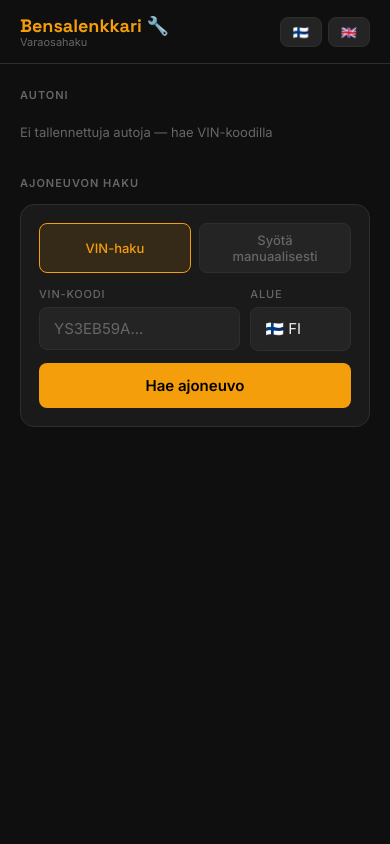
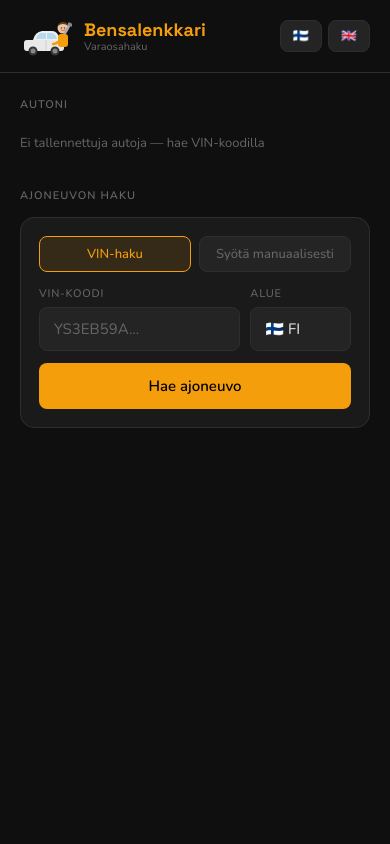
Before and after one commit to matiaskari04/bensalenkkari, a Flask app: page / in a window 390 px wide. Run offline with Flask 3, Linux system fonts and the light colour scheme.

Commit message:
Fix unresponsive UI (duplicate IDs), remove unnecessary emojis

```diff
--- a/templates/index.html
+++ b/templates/index.html
@@ -5,7 +5,7 @@
 <meta name="viewport" content="width=device-width, initial-scale=1.0, maximum-scale=1.0">
 <meta name="theme-color" content="#0f0f0f">
 <title>Bensalenkkari</title>
-<link href="https://fonts.googleapis.com/css2?family=Inter:wght@400;500;600;700&family=Space+Grotesk:wght@500;700&display=swap" rel="stylesheet">
+<link href="https://fonts.googleapis.com/css2?family=Nunito:wght@400;500;600;700;800&family=Space+Grotesk:wght@600;700&display=swap" rel="stylesheet">
 <style>
 :root {
   --bg:#0f0f0f; --surface:#1a1a1a; --surface2:#242424; --border:#2e2e2e;
@@ -15,8 +15,8 @@
   --r:14px; --rs:8px;
 }
 *,*::before,*::after{box-sizing:border-box;margin:0;padding:0}
-html{font-size:16px;-webkit-tap-highlight-color:transparent}
-body{background:var(--bg);color:var(--text);font-family:'Inter',system-ui,sans-serif;min-height:100dvh;overflow-x:hidden}
+html{font-size:16.5px;-webkit-tap-highlight-color:transparent}
+body{background:var(--bg);color:var(--text);font-family:'Nunito',system-ui,sans-serif;min-height:100dvh;overflow-x:hidden}
 a{color:var(--amber);text-decoration:none}
 button{cursor:pointer;border:none;background:none;font-family:inherit;color:inherit}
 input,select{font-family:inherit}
@@ -203,9 +205,44 @@
 <div class="app">
 
 <header class="hdr">
-  <div>
-    <div class="logo-text">Bensalenkkari 🔧</div>
-    <div class="logo-sub" id="logo-sub">Varaosahaku</div>
+  <div style="display:flex;align-items:center;gap:12px">
+    <!-- Mechanic logo SVG -->
+    <svg width="52" height="44" viewBox="0 0 52 44" fill="none" xmlns="http://www.w3.org/2000/svg">
+      <!-- White sedan car body -->
+      <rect x="4" y="26" width="40" height="11" rx="3" fill="#e8e8e8"/>
+      <!-- Car roof/cabin -->
+      <path d="M13 26 Q15 18 22 17 L32 17 Q38 17 40 26Z" fill="#f0f0f0"/>
+      <!-- Windows -->
+      <path d="M16 25 Q17 20 21 19 L26 19 L26 25Z" fill="#a8d4f0" opacity="0.8"/>
+      <path d="M27 25 L27 19 L32 19 Q36 20 37 25Z" fill="#a8d4f0" opacity="0.8"/>
+      <!-- Wheels -->
+      <circle cx="13" cy="37" r="4.5" fill="#333"/>
+      <circle cx="13" cy="37" r="2.5" fill="#888"/>
+      <circle cx="35" cy="37" r="4.5" fill="#333"/>
+      <circle cx="35" cy="37" r="2.5" fill="#888"/>
+      <!-- Door line -->
+      <line x1="26" y1="26" x2="26" y2="36" stroke="#ccc" stroke-width="0.8"/>
+      <!-- Mechanic body -->
+      <rect x="38" y="20" width="10" height="13" rx="3" fill="#f59e0b"/>
+      <!-- Mechanic head -->
+      <circle cx="43" cy="14" r="5.5" fill="#f5c5a3"/>
+      <!-- Hair -->
+      <path d="M38 12 Q39 8 43 8 Q47 8 48 12 Q46 10 43 10 Q40 10 38 12Z" fill="#5c3d1e"/>
+      <!-- Smile -->
+      <path d="M41 16 Q43 18 45 16" stroke="#c0706a" stroke-width="1" fill="none" stroke-linecap="round"/>
+      <!-- Eyes -->
+      <circle cx="41.5" cy="14" r="0.8" fill="#444"/>
+      <circle cx="44.5" cy="14" r="0.8" fill="#444"/>
+      <!-- Wrench -->
+      <rect x="46" y="10" width="2.5" height="11" rx="1.2" fill="#aaa" transform="rotate(30 47 15)"/>
+      <rect x="45" y="8" width="5" height="3" rx="1" fill="#888" transform="rotate(30 47 15)"/>
+      <!-- Mechanic arm on car -->
+      <path d="M38 28 Q36 30 33 30" stroke="#f59e0b" stroke-width="2.5" stroke-linecap="round"/>
+    </svg>
+    <div>
+      <div class="logo-text">Bensalenkkari</div>
+      <div class="logo-sub" id="logo-sub">Varaosahaku</div>
+    </div>
   </div>
   <div style="display:flex;gap:6px;margin-left:auto">
     <button class="lang-btn" id="flag-fi" onclick="setLang('fi')">🇫🇮</button>
@@ -599,7 +636,7 @@
   el.innerHTML = cars.map(function(c) {
     var detail = [c.year, c.engine, c.fuel].filter(Boolean).join(' · ');
     var extra = [c.body, c.transmission].filter(Boolean).join(' · ');
-    var parts = c.recent_parts && c.recent_parts.length ? '<div class="car-card-parts">🔧 ' + c.recent_parts.slice(0,3).join(', ') + '</div>' : '';
+    var parts = c.recent_parts && c.recent_parts.length ? '<div class="car-card-parts">' + c.recent_parts.slice(0,3).join(', ') + '</div>' : '';
     return '<div class="car-card" onclick="loadCar(' + JSON.stringify(c).replace(/"/g,'&quot;') + ')">'
       + '<button class="car-card-del" onclick="event.stopPropagation();deleteCarByVin(\'' + c.vin + '\')">×</button>'
       + '<div class="car-card-name">' + (c.make||'?') + ' ' + (c.model||'') + '</div>'
@@ -853,34 +890,36 @@
   document.getElementById('res-name').textContent = info.canonical_name || rawPart;
   document.getElementById('res-desc').textContent = info.description || '';
   var meta = '';
-  if (info.difficulty) meta += '<span class="meta-chip">⚡ <span>' + info.difficulty + '</span></span>';
-  if (info.avg_labor_hours) meta += '<span class="meta-chip">⏱ <span>' + info.avg_labor_hours + '</span></span>';
+  if (info.difficulty) meta += '<span class="meta-chip"><span>' + info.difficulty + '</span></span>';
+  if (info.avg_labor_hours) meta += '<span class="meta-chip"><span>' + info.avg_labor_hours + '</span></span>';
   document.getElementById('res-meta').innerHTML = meta;
 
   // Part numbers
   var nums = info.part_numbers || [];
   var pnBlock = document.getElementById('pn-block');
   if (nums.length) {
-    document.getElementById('pn-list').innerHTML = nums.map(function(p) {
-      var num = typeof p === 'object' ? p.number : p;
-      var brand = typeof p === 'object' ? (p.brand || '') : '';
-      var type = typeof p === 'object' ? (p.type || 'OEM') : 'OEM';
+    var pnHtml = nums.map(function(p) {
+      var num   = typeof p === 'object' ? p.number  : p;
+      var brand = typeof p === 'object' ? (p.brand  || '') : '';
+      var type  = typeof p === 'object' ? (p.type   || 'OEM') : 'OEM';
+      var qual  = typeof p === 'object' ? (p.quality || '') : '';
       var isOEM = type.toUpperCase().includes('OEM');
+      var qualBadge = qual ? '<span class="pn-qual">' + qual + '</span>' : '';
       return '<div class="pn-row">'
         + '<span class="pn-type ' + (isOEM ? 'pn-oem' : 'pn-am') + '">' + type + '</span>'
         + '<span class="pn-num">' + num + '</span>'
-        + '<span class="pn-brand">' + brand + '</span>'
-        + '<span class="pn-copy" onclick="copyNum(\'' + num + '\')" title="Kopioi">⧉</span>'
+        + '<div class="pn-right"><span class="pn-brand">' + brand + '</span>'
+        + qualBadge
+        + '<span class="pn-copy" onclick="copyNum('' + num + '')" title="Kopioi">⧉</span></div>'
         + '</div>';
     }).join('');
+    if (info.oem_note) {
+      pnHtml += '<p style="font-size:12px;color:var(--text3);margin-top:10px;line-height:1.5">' + info.oem_note + '</p>';
+    }
+    document.getElementById('pn-list').innerHTML = pnHtml;
     pnBlock.style.display = '';
   } else {
     pnBlock.style.display = 'none';
-  }
-
-  if (info.oem_note) {
-    document.getElementById('pn-list').innerHTML +=
-      '<p style="font-size:12px;color:var(--text3);margin-top:10px">' + info.oem_note + '</p>';
   }
 
   // Tools
@@ -899,7 +938,7 @@
     var m = line.match(/^(\d+)\.\s*(.*)/);
     if (m) return '<div class="guide-step"><div class="step-num">' + m[1] + '</div><div class="step-text">' + m[2] + '</div></div>';
     return '<div class="guide-step"><div class="step-num" style="visibility:hidden">·</div><div class="step-text" style="color:var(--text2)">' + line.trim() + '</div></div>';
-  }).join('') : '<div class="empty"><div class="empty-icon">📋</div>Ei ohjetta saatavilla</div>';
+  }).join('') : '<div class="empty">Ei ohjetta saatavilla</div>';
 
   // Reset to guide tab
   document.querySelectorAll('.tab-btn').forEach(function(b){ b.classList.toggle('active', b.dataset.tab==='guide'); });
@@ -911,7 +950,7 @@
   var img = document.createElement('img');
   img.src = url;
   img.alt = 'Part';
-  img.onerror = function(){ wrap.innerHTML = '🔩'; };
+  img.onerror = function(){ wrap.innerHTML = ''; };
   wrap.innerHTML = '';
   wrap.appendChild(img);
 }
@@ -923,7 +962,7 @@
 function renderPrices(prices) {
   var el = document.getElementById('prices-list');
   if (!prices || !prices.length) {
-    el.innerHTML = '<div class="empty"><div class="empty-icon">💶</div>' + t('no-prices') + '</div>';
+    el.innerHTML = '<div class="empty">' + t('no-prices') + '</div>';
     return;
   }
   var priced = prices.filter(function(p){ return p.price != null; });
@@ -931,7 +970,7 @@
   el.innerHTML = prices.map(function(p) {
     var isBest = cheapest && p.shop === cheapest.shop;
     var priceStr = p.price != null ? '€' + p.price.toFixed(2) : t('see-site');
-    var ship = p.shipping && p.shipping !== '—' ? '<div class="price-ship">🚚 ' + p.shipping + '</div>' : '';
+    var ship = p.shipping && p.shipping !== '—' ? '<div class="price-ship">' + p.shipping + '</div>' : '';
     var partName = p.part ? '<div class="price-part">' + p.part + '</div>' : '';
     return '<a href="' + (p.url||'#') + '" target="_blank" rel="noopener" class="price-card' + (isBest?' best':'') + '">'
       + '<div class="price-shop">'
@@ -945,7 +984,7 @@
 function renderVideos(videos) {
   var el = document.getElementById('videos-list');
   if (!videos || !videos.length) {
-    el.innerHTML = '<div class="empty"><div class="empty-icon">▶️</div>' + t('no-videos') + '</div>';
+    el.innerHTML = '<div class="empty">' + t('no-videos') + '</div>';
     return;
   }
   el.innerHTML = videos.map(function(v) {
@@ -1012,9 +1051,9 @@
         }).join('')
       + '</div>';
   } else {
-    galleryHtml = '<div class="empty"><div class="empty-icon">🖼</div>' + t('no-diagrams') + '</div>';
+    galleryHtml = '<div class="empty">' + t('no-diagrams') + '</div>';
   }
-  el.innerHTML = galleryHtml + '<a href="' + gLink + '" target="_blank" class="diagram-link"><span>🔍</span>' + t('diagram-search') + '</a>';
+  el.innerHTML = galleryHtml + '<a href="' + gLink + '" target="_blank" class="diagram-link">' + t('diagram-search') + '</a>';
 }
 
 
```
Also changed, not shown: other parts of templates/index.html (+12 -10 lines).
